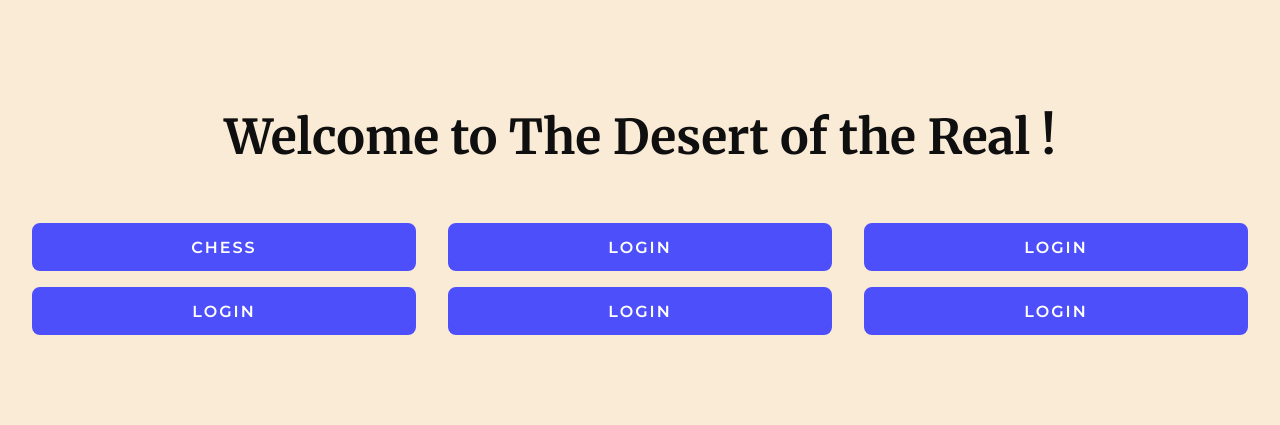
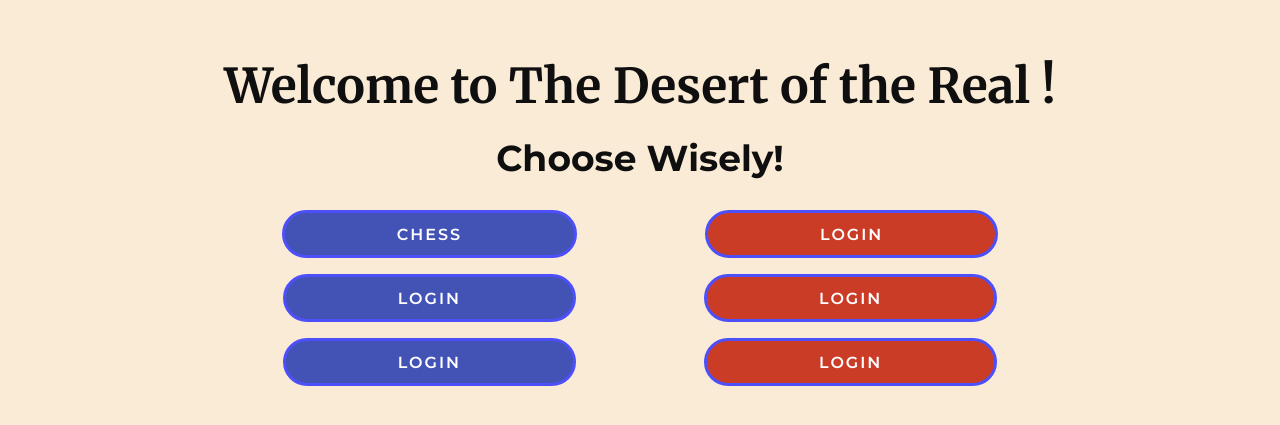
Before and after one commit to bounswe/bounswe2022group3, a Next.js app in the folder practice-app/client/: page /user/main in a window 1280 px wide. Shown: the part 151-576 px from the top of the page. Built offline with nearby package versions, Linux system fonts and the light colour scheme; sample sign-in values are in the browser's storage.

Commit message:
buttons modified, swagger def updated.

```diff
--- a/practice-app/client/components/Button/Button.module.scss
+++ b/practice-app/client/components/Button/Button.module.scss
@@ -26,7 +26,7 @@
 }
 .mainButton {
     font-family: "Montserrat", sans-serif;
-    width: 30%;
+    // width: 40%;
     border: 3px solid $base-color;
     background-color: $base-color;
     text-transform: uppercase;
@@ -38,10 +38,14 @@
     margin-top: 1.25rem;
     font-weight: 600;
     transition: .5s;
-    border-radius: 0.5rem;
+    border-radius: 5rem;
     cursor: pointer;
     display: inline-block;
     margin: 1rem;
+    margin-left: 10rem;
+    margin-right: 10rem;
+    padding-left: 7rem;
+    padding-right: 7rem;
 
     &:hover {
         background-color: #fff;
--- a/practice-app/client/components/Button/MainButton.jsx
+++ b/practice-app/client/components/Button/MainButton.jsx
@@ -1,8 +1,8 @@
 import styles from './Button.module.scss'
 
-function MainButton({type="button",onClick=() => {}, children}) {
+function MainButton({type="button", style={},onClick=() => {}, children}) {
   return (
-    <button type={type} onClick={onClick} className={styles.mainButton}>
+    <button type={type} style={style} onClick={onClick} className={styles.mainButton}>
         {children}
     </button>
   )
--- a/practice-app/client/pages/user/main.js
+++ b/practice-app/client/pages/user/main.js
@@ -35,23 +35,21 @@ export default function main() {
     }, []);
     return (
         <>
-            <h1>Welcome to The Desert of the Real ! </h1>
-                <h1>{user_name}</h1>
+            <h1 style={{marginBottom:"0"}}>Welcome to The Desert of the Real !</h1>
+                <h2 style={{marginBottom:"20px"}}>{user_name}</h2>
+                <h2 style={{marginBottom:"30px"}}>Choose Wisely!</h2>
             {/* <Image src="/desert.png"  width="729" height="300" /> */}
             <div className='buttons'>
-                {/* <div>
-                    {Endpoints.map(MainButton, this)}
-                </div> */}
                 {/* TODO: Add necessary buttons for each feature, after all added to master */}
                 {/* Make half of the buttons blue and half red, represnting bluepil redpil, maybe add a little border radius to make them look like pill.  */}
-                <MainButton type="submit" onClick={handleClick}>Chess</MainButton>
-                <MainButton type="submit">Login</MainButton>
-                <MainButton type="submit">Login</MainButton>
-                <MainButton type="submit">Login</MainButton>
-                <MainButton type="submit">Login</MainButton>
-                <MainButton type="submit">Login</MainButton>
+                <MainButton style={{backgroundColor:"#4253b5", marginRight: "4rem"}} onClick={handleClick}>Chess</MainButton>
+                <MainButton style={{backgroundColor:"#CB3C27", marginLeft: "4rem"}}>Login</MainButton>
+                <MainButton style={{backgroundColor:"#4253b5", marginRight: "4rem"}}>Login</MainButton>
+
+                <MainButton style={{backgroundColor:"#CB3C27", marginLeft: "4rem"}}>Login</MainButton>
+                <MainButton style={{backgroundColor:"#4253b5", marginRight: "4rem"}}>Login</MainButton>
+                <MainButton style={{backgroundColor:"#CB3C27", marginLeft: "4rem"}}>Login</MainButton>
             </div>
-
         </>
     );
 }
```
Also changed, not shown: 1 other file (tests, documents, lock files or other folders).
